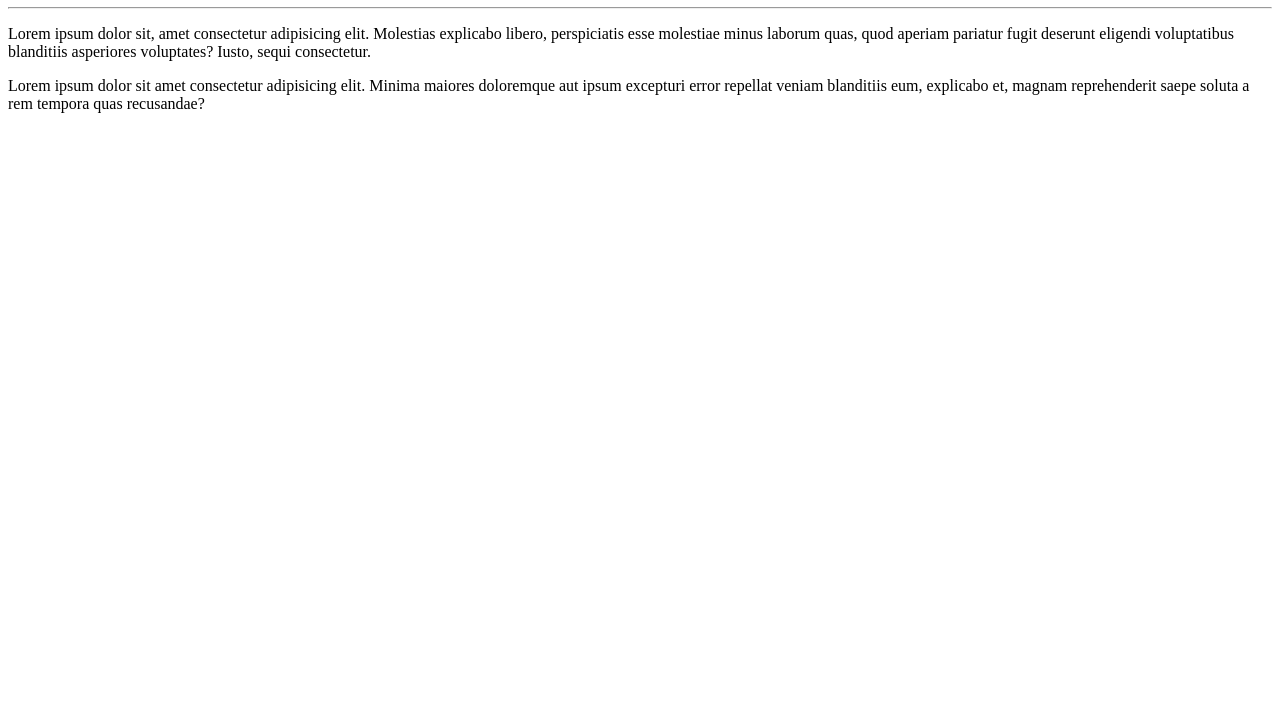
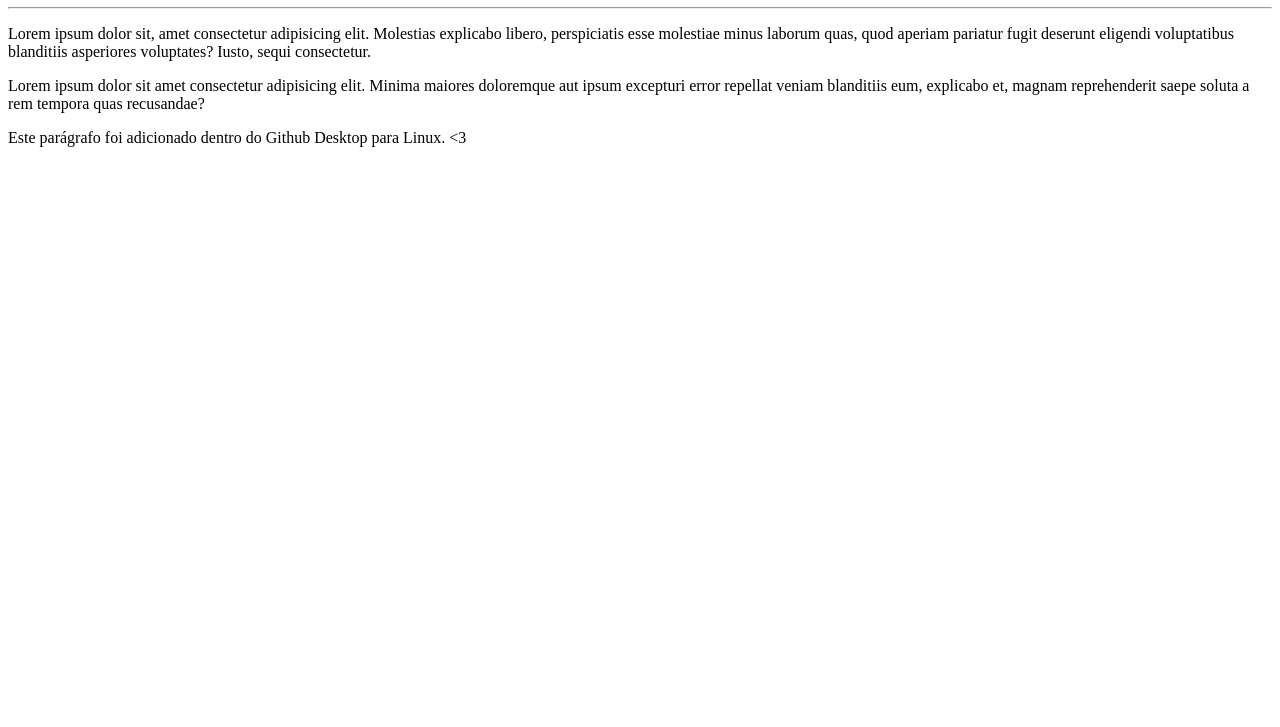
Before and after one commit to FernandoFelinto/Ola_Mundo, a plain HTML site: page site-exemplo/index.html in a window 1280 px wide. Shown: the part 73-800 px from the top of the page. Drawn offline with Linux system fonts and the light colour scheme.

Commit message:
Modifiquei no Linux

```diff
--- a/site-exemplo/index.html
+++ b/site-exemplo/index.html
@@ -15,5 +15,8 @@
     <p>
         Lorem ipsum dolor sit amet consectetur adipisicing elit. Minima maiores doloremque aut ipsum excepturi error repellat veniam blanditiis eum, explicabo et, magnam reprehenderit saepe soluta a rem tempora quas recusandae?
     </p>
+    <p>
+        Este parágrafo foi adicionado dentro do Github Desktop para Linux. &lt;3
+    </p>
 </body>
 </html>
```
